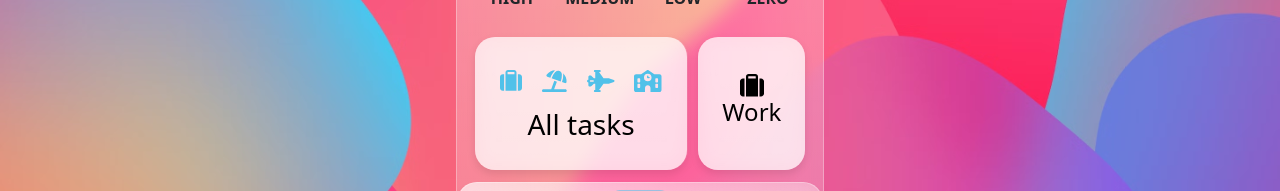
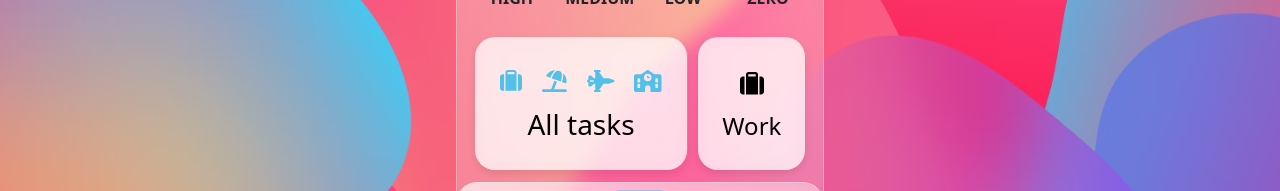
Before and after one commit to holc7/react-to-do-project, a React (Vite) app: page / in a window 1280 px wide. Shown: the part 497-688 px from the top of the page. Built offline with nearby package versions, Linux system fonts and the light colour scheme.

Commit message:
new improvements on create task

```diff
--- a/src/App.css
+++ b/src/App.css
@@ -273,6 +273,15 @@ body {
   font-size: 24px;
 }
 
+.card-title-all-task-2 {
+  margin-top: 55px;
+
+}
+
+.icon-border-all-task-2 {
+  position: absolute;
+  top: 25%;
+}
 
 /* FOR ACTIVE STATE WITH USESTATE! */
 
--- a/src/Components/CreateTask.jsx
+++ b/src/Components/CreateTask.jsx
@@ -146,9 +146,9 @@ export default function CreateTask() {
                 </div>
 
                 <div class="second-all-tasks-container d-flex justify-content-around ">
-                    <div class="card-all-task-1 mt-5 ">
+                    <div class={!isCalendarVisible ? "card-all-task-1 mt-5" : "IT IS SIMPLE"}>
 
-                        <div className="icon-border-all-task-1 d-flex justify-content-between">
+                        <div className={!isCalendarVisible ? "icon-border-all-task-1 d-flex justify-content-between" : "WHAAAAAAAT"}>
                             <FontAwesomeIcon className="test-fa-tasks" icon={faSuitcase} size="2xl"/>
                             <FontAwesomeIcon className="test-fa-tasks" icon={faUmbrellaBeach} size="2xl"/>
                             <FontAwesomeIcon className="test-fa-tasks" icon={faJetFighter} size="2xl"/>
@@ -157,7 +157,7 @@ export default function CreateTask() {
                         <h3 class="card-title-all-task-1">All tasks</h3>
                         </div>
 
-                    <div class="card-all-task-2 ">
+                    <div className={!isCalendarVisible ? "card-all-task-2" : ""}>
                         <div className="icon-border-all-task-2">
                             <FontAwesomeIcon className="test-fa" icon={faSuitcase} size="2xl"/>
 
```
